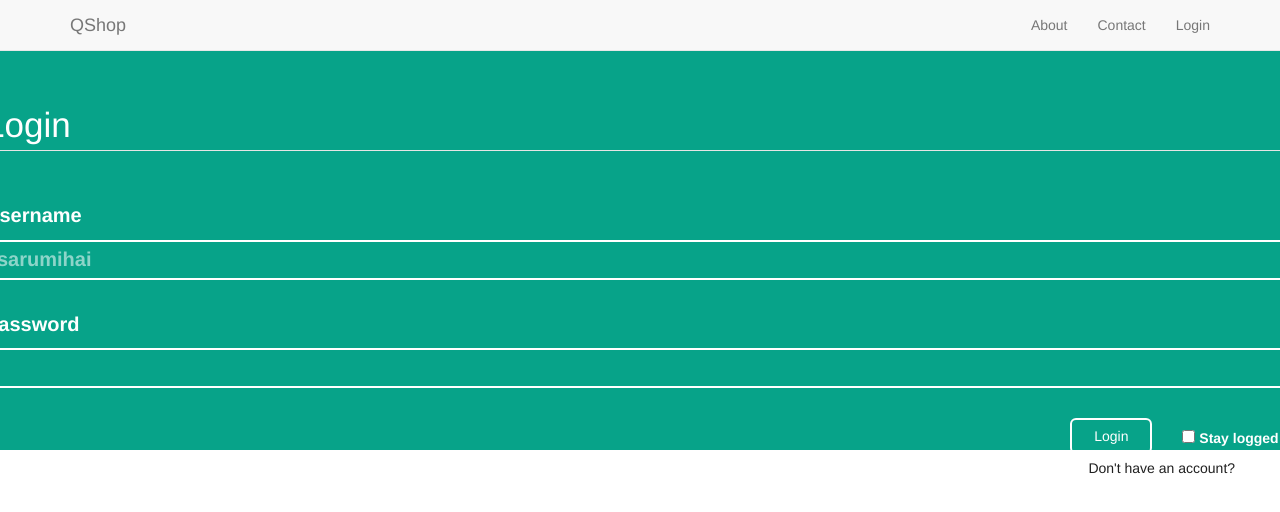
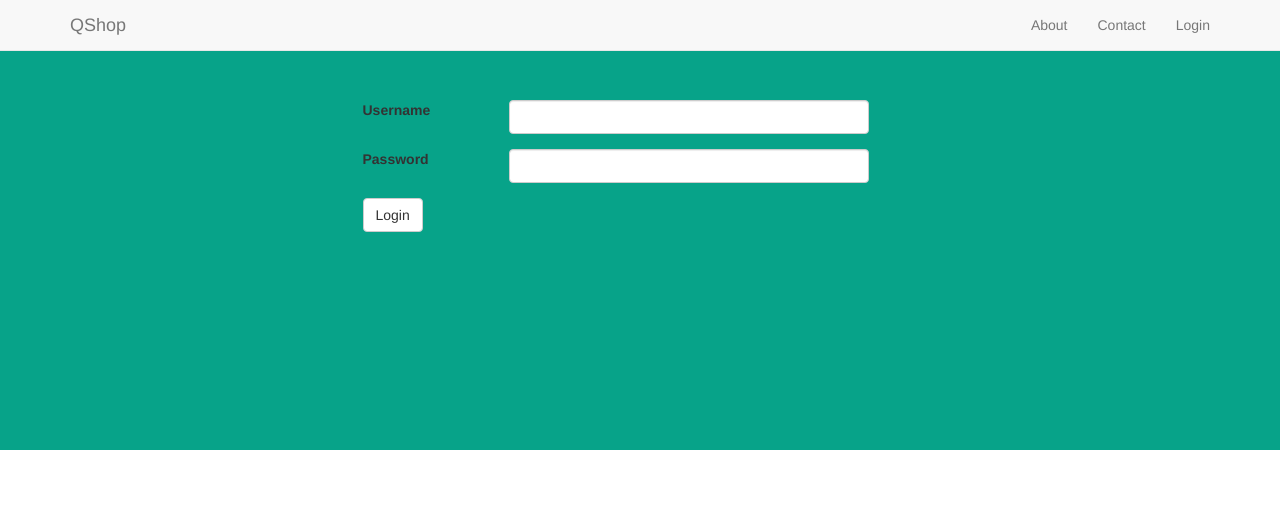
Before and after one commit to MitzaCoder/proiect_q1, a plain HTML site: page app/login/login.html in a window 1280 px wide. Drawn offline with Linux system fonts and the light colour scheme; files that its build step writes are made by us from their sources.

Commit message:
Refactor form to use bootstrap

```diff
--- a/app/login/login.css
+++ b/app/login/login.css
@@ -84,6 +84,11 @@ fieldset {
     color: #202020;
 }
 
+.custom-form {
+    width: 50%;
+    margin: auto;
+}
+/*
 @media screen and (max-width: 600px) {
     #logo-wrapper h1 {
         font-size: 28px;
@@ -104,4 +109,4 @@ fieldset {
     #login-wrapper {
         width: 60%;
     }
-}
+}*/
--- a/app/login/login.html
+++ b/app/login/login.html
@@ -33,33 +33,28 @@
         </nav>
     </header>
     <section id="login-section">
-        <div id="container">
+        <div class="container">
             <div class="row">
-                <form method=post>
-                <fieldset id="account-info">
-                    <legend>Login</legend>
-                    <label>
-                        Username
-                        <input type="text" name="username" placeholder="sarumihai">
-                    </label>
-                    <label>
-                        Password
-                        <input type="password" name="password">
-                    </label>
-                </fieldset>
-                <fieldset>
-                    <label id="stay-logged">
-                        <input type="checkbox" name="stay">
-                        Stay logged in
-                    </label>
-                    <input type="submit" name="submit" value="Login" id="submit-btn">
-                </fieldset>
-                <div id="register-invite">
-                    <p>
-                        Don't have an account?
-                        <a href="../register/register.html">Register!</a>
-                    </p>
-                </div>
+                <form class="custom-form">
+                    <div class="form-group clearfix">
+                        <label for="username" class="col-xs-3 control-label">Username</label>
+                        <div class="col-xs-8">
+                            <input class="form-control">
+                        </div>
+                    </div>
+                    <div class="form-group clearfix">
+                        <label for="username" class="col-xs-3 control-label">Password</label>
+                        <div class="col-xs-8">
+                            <input class="form-control" type="password">
+                        </div>
+                    </div>
+                    <div class="form-group">
+                        <div class="col-sm-4">
+                            <button type="submit" class="btn btn-default">
+                                Login
+                            </button>
+                        </div>
+                    </div>
                 </form>
             </div>
         </div>
```
